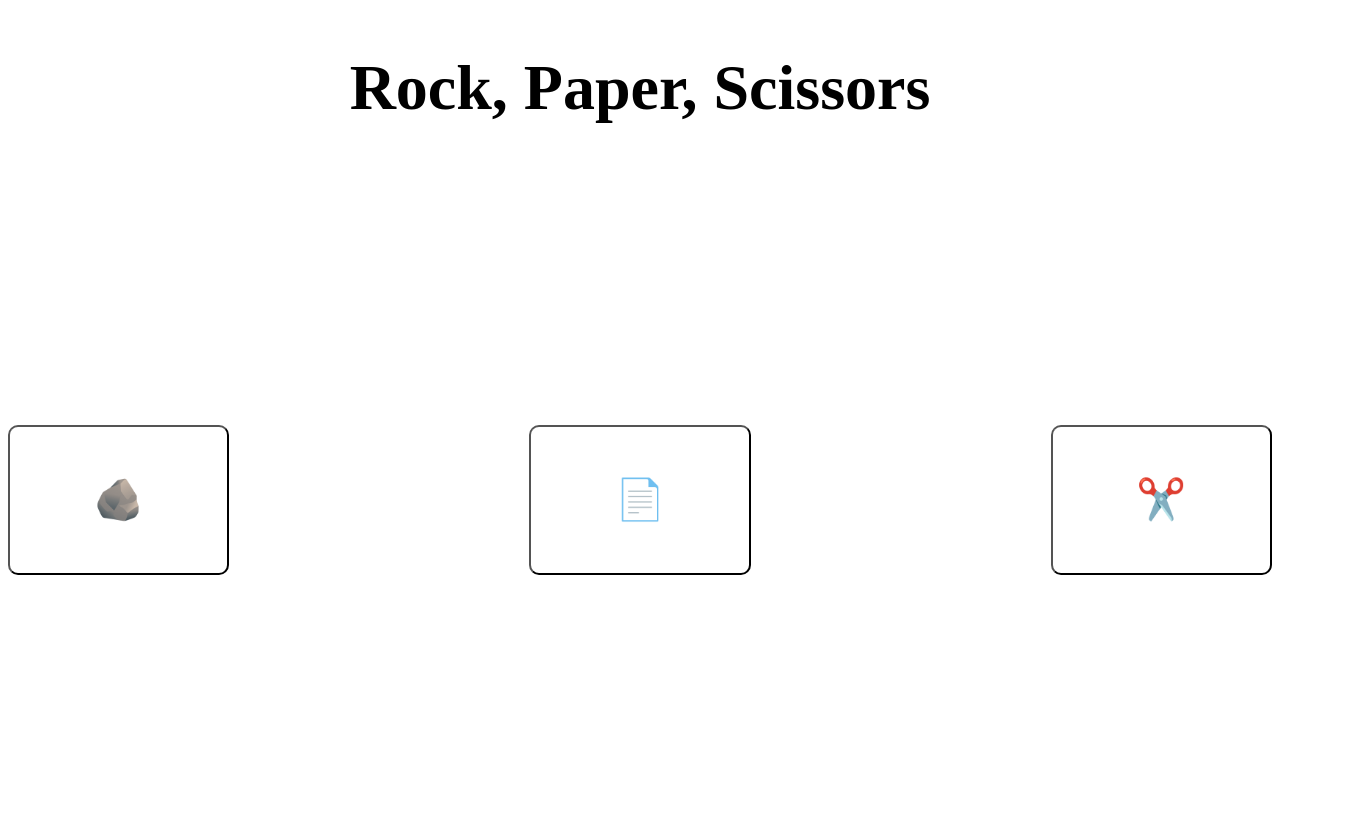
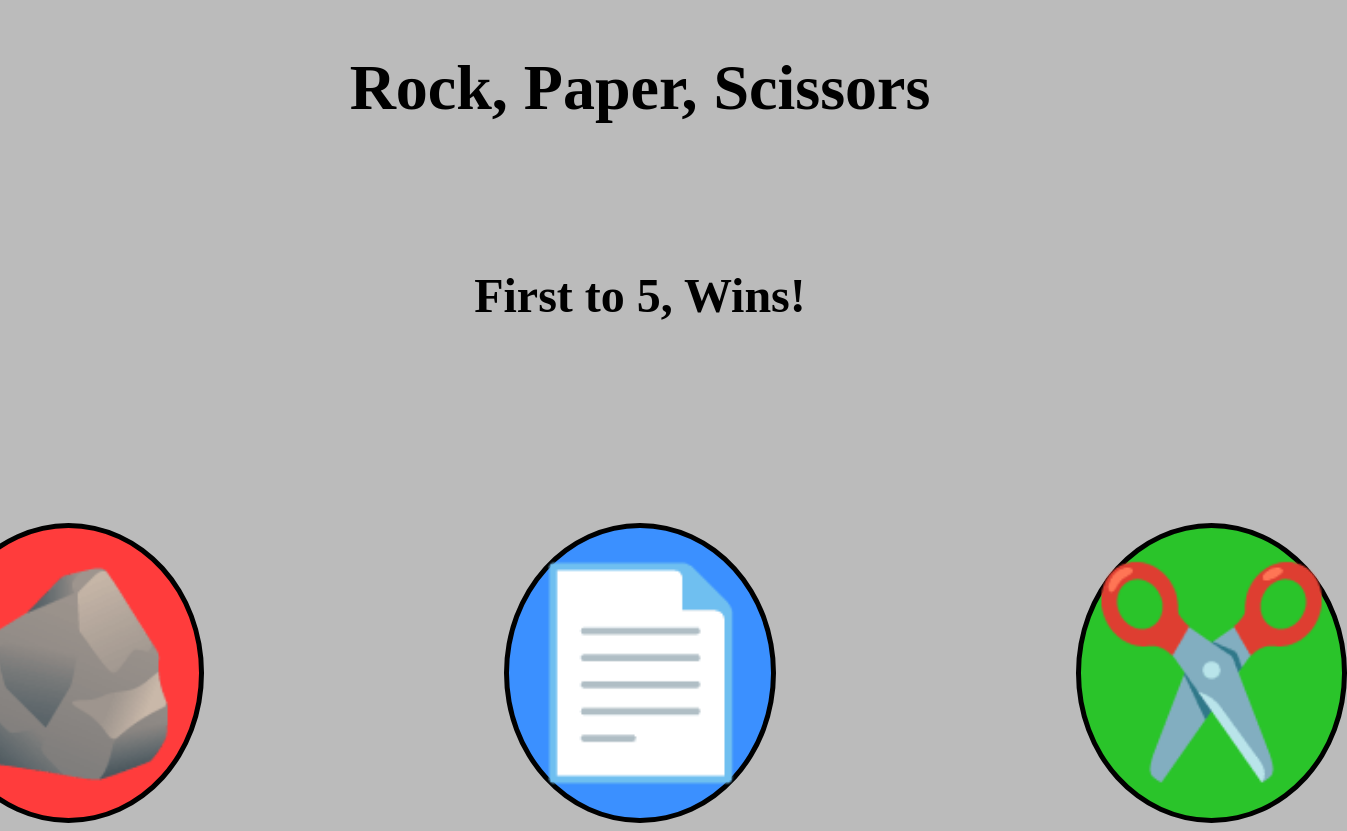
Before and after one commit to athanie2003/rock-paper-scissors, a plain HTML site: page index.html in a window 1280 px wide. Shown: the whole page, 1347 px wide, since content can reach past the window. Before the commit the page ends 800 px from the top, so only its background shows below. Drawn offline with Linux system fonts and the light colour scheme.

Commit message:
Style buttons and add h2

```diff
--- a/index.html
+++ b/index.html
@@ -9,6 +9,7 @@
 <body>
     <script src="script.js"></script>
     <h1>Rock, Paper, Scissors</h1>
+    <h2>First to 5, Wins!</h2>
     <div class="buttons">
     <button class="rock">🪨</button>
     <button class="paper">📄</button>
--- a/styles.css
+++ b/styles.css
@@ -2,12 +2,19 @@ body{
     display: flex;
     flex-direction: column;
     justify-content: flex-end;
+    background-color: rgb(187, 187, 187);
 }
 
 h1{
     text-align: center;
     font-size: 64px;
-    margin-bottom: 300px;
+}
+
+h2{
+    text-align: center;
+    font-size: 48px;
+    margin-top: 100px;
+    margin-bottom: 200px;
 }
 
 .buttons{
@@ -18,8 +25,24 @@ h1{
 
 button{
     background-color: white;
-    height: 150px;
+    height: 300px;
     width: 300px;
-    font-size: 40px;
-    border-radius: 10px;
+    font-size: 200px;
+    color: rgb(63, 63, 63);
+    border-radius: 100%;
+    border-color: black;
+    border-style: solid;
+    border-width: 5px
 }
+
+.rock{
+    background-color: rgb(255, 60, 60);
+}
+
+.paper{
+    background-color: rgb(59, 144, 255);
+}
+
+.scissors{
+    background-color: rgb(42, 196, 42);
+}
```
